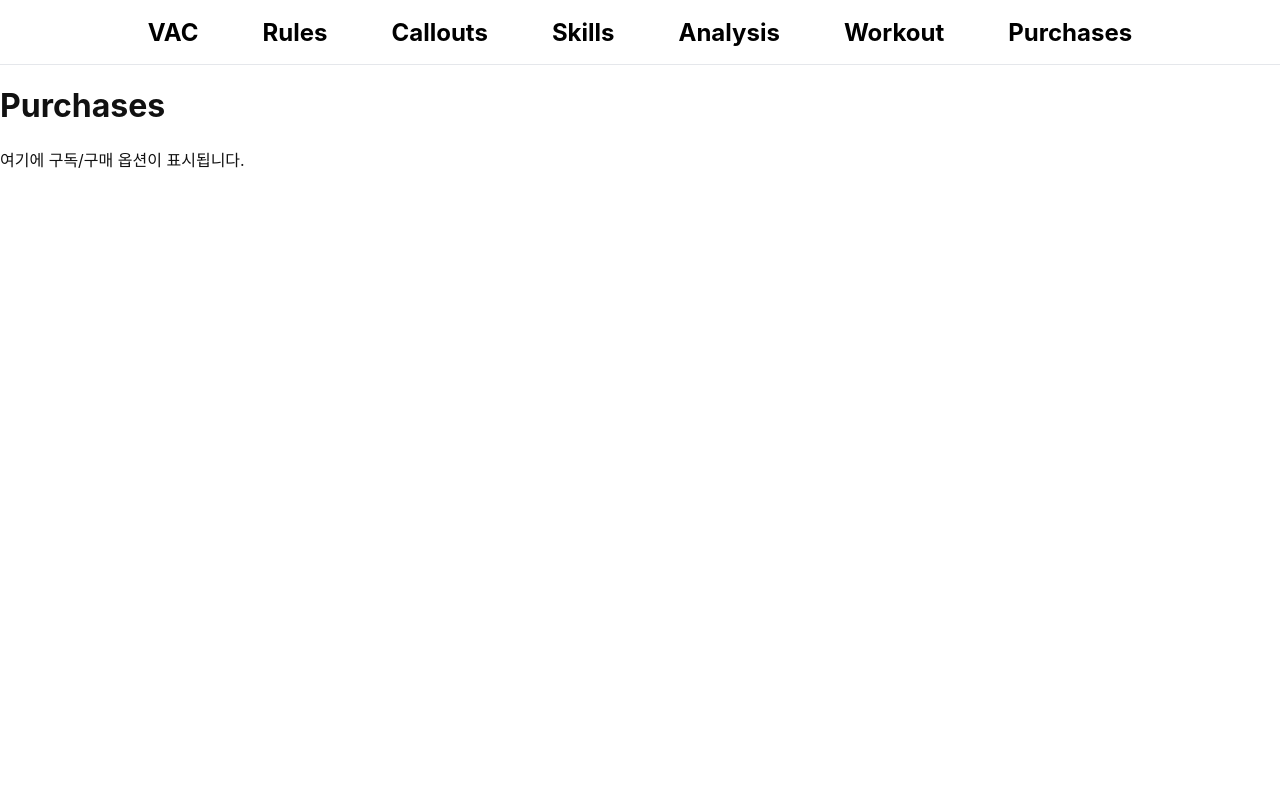
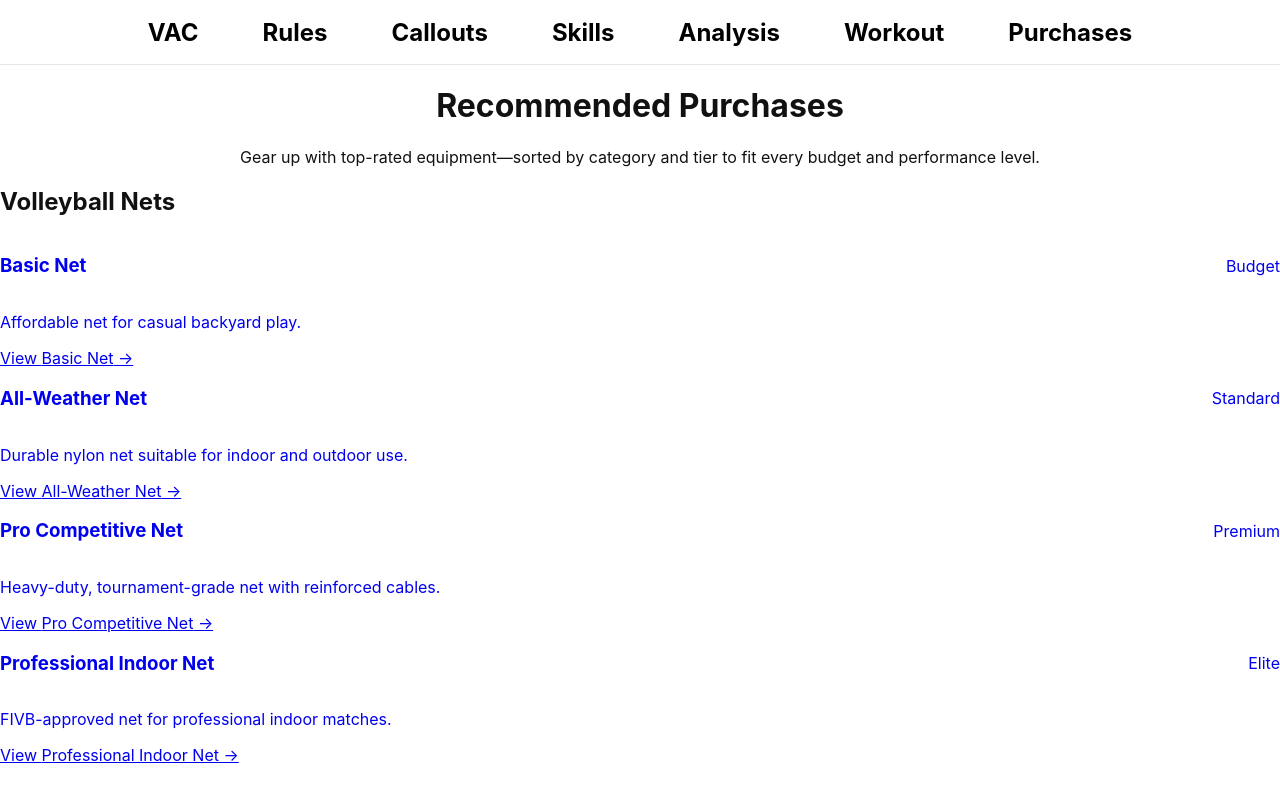
Before and after one commit to blueweriy/volleyball-ai-website, a React (Vite) app: page /purchases in a window 1280 px wide. Shown: the top 788 px of the page. Built offline with nearby package versions, Linux system fonts and the light colour scheme.

Commit message:
Update Purchases.jsx

```diff
--- a/src/pages/Purchases.jsx
+++ b/src/pages/Purchases.jsx
@@ -1,11 +1,108 @@
 // src/pages/Purchases.jsx
-import React from 'react';
+import React from "react";
+import { Link } from "react-router-dom";
+
+// Expanded gearData with more categories, tiers, and additional options
+const gearData = [
+  {
+    category: "Volleyball Nets",
+    items: [
+      { tier: "Budget", label: "Basic Net", to: "/purchases/nets/basic", desc: "Affordable net for casual backyard play." },
+      { tier: "Standard", label: "All-Weather Net", to: "/purchases/nets/all-weather", desc: "Durable nylon net suitable for indoor and outdoor use." },
+      { tier: "Premium", label: "Pro Competitive Net", to: "/purchases/nets/pro", desc: "Heavy-duty, tournament-grade net with reinforced cables." },
+      { tier: "Elite", label: "Professional Indoor Net", to: "/purchases/nets/indoor-pro", desc: "FIVB-approved net for professional indoor matches." },
+    ],
+  },
+  {
+    category: "Volleyball Shoes",
+    items: [
+      { tier: "Budget", label: "Starter Shoes", to: "/purchases/shoes/starter", desc: "Basic traction and cushioning ideal for beginners." },
+      { tier: "Standard", label: "Performance Shoes", to: "/purchases/shoes/performance", desc: "Lightweight design with balanced support and grip." },
+      { tier: "Premium", label: "Advanced Elite Shoes", to: "/purchases/shoes/elite", desc: "Enhanced stability and responsive midsole tech." },
+      { tier: "Pro", label: "Pro-Level Match Shoes", to: "/purchases/shoes/pro", desc: "Top-tier materials for maximum durability and court feel." },
+    ],
+  },
+  {
+    category: "Volleyballs",
+    items: [
+      { tier: "Budget", label: "Training Ball", to: "/purchases/balls/training", desc: "Durable practice ball for drills." },
+      { tier: "Standard", label: "Match Ball", to: "/purchases/balls/match", desc: "Official weight and feel for league play." },
+      { tier: "Premium", label: "Competition Ball", to: "/purchases/balls/competition", desc: "Enhanced grip and consistent flight path." },
+      { tier: "Pro", label: "Ultimate Pro Ball", to: "/purchases/balls/pro", desc: "Professional-grade PU leather for tournaments." },
+    ],
+  },
+  {
+    category: "Protective Gear",
+    items: [
+      { tier: "Budget", label: "Basic Knee Pads", to: "/purchases/accessories/knee-pads/basic", desc: "Light cushioning for occasional dives." },
+      { tier: "Standard", label: "Performance Knee Pads", to: "/purchases/accessories/knee-pads/performance", desc: "Enhanced foam for better impact absorption." },
+      { tier: "Premium", label: "Pro Knee Pads", to: "/purchases/accessories/knee-pads/pro", desc: "Cut-resistant shell and high-density foam." },
+      { tier: "Budget", label: "Ankle Braces", to: "/purchases/accessories/ankle-braces/basic", desc: "Supportive wrap for light stability." },
+      { tier: "Premium", label: "Pro Ankle Braces", to: "/purchases/accessories/ankle-braces/pro", desc: "Dual-pull straps for maximum support." },
+    ],
+  },
+  {
+    category: "Training Equipment",
+    items: [
+      { tier: "Budget", label: "Training Cones", to: "/purchases/accessories/cones", desc: "Markers for footwork drills." },
+      { tier: "Standard", label: "Resistance Bands", to: "/purchases/accessories/bands", desc: "Variable resistance for strength and rehab." },
+      { tier: "Premium", label: "Agility Ladder", to: "/purchases/accessories/ladder", desc: "Durable ladder to refine foot speed." },
+      { tier: "Premium", label: "Spike Trainer", to: "/purchases/accessories/spike-trainer", desc: "Rebounder net to practice setting and spiking." },
+    ],
+  },
+  {
+    category: "Apparel & Hydration",
+    items: [
+      { tier: "Budget", label: "Basic Jersey", to: "/purchases/apparel/jersey/basic", desc: "Moisture-wicking cotton blend." },
+      { tier: "Standard", label: "Performance Jersey", to: "/purchases/apparel/jersey/performance", desc: "Breathable mesh for intense play." },
+      { tier: "Premium", label: "Compression Shorts", to: "/purchases/apparel/compression-shorts", desc: "Muscle support to reduce fatigue." },
+      { tier: "Standard", label: "Water Bottle", to: "/purchases/accessories/bottle", desc: "Insulated stainless steel bottle." },
+      { tier: "Premium", label: "Hydration Pack", to: "/purchases/accessories/hydration-pack", desc: "Hands-free reservoir for on-court rehydration." },
+    ],
+  },
+];
 
 export default function Purchases() {
   return (
-    <div className="min-h-screen bg-gray-100 p-8">
-      <h1 className="text-3xl font-bold mb-4">Purchases</h1>
-      <p>여기에 구독/구매 옵션이 표시됩니다.</p>
+    <div className="bg-white text-gray-900 py-16 px-8 lg:px-20 max-w-6xl mx-auto">
+      <h1 className="text-4xl font-serif font-bold mb-6 text-center">
+        Recommended Purchases
+      </h1>
+      <p className="text-lg text-gray-700 mb-10 text-center">
+        Gear up with top-rated equipment—sorted by category and tier to fit every budget and performance level.
+      </p>
+
+      {gearData.map((section) => (
+        <section key={section.category} className="mb-16">
+          <h2 className="text-2xl font-bold mb-4 text-gray-800">
+            {section.category}
+          </h2>
+          <div className="grid grid-cols-1 md:grid-cols-3 gap-8">
+            {section.items.map((item, idx) => (
+              <Link
+                key={`${item.to}-${idx}`}
+                to={item.to}
+                className="block bg-gray-50 rounded-2xl p-6 shadow-sm hover:shadow-lg transition-shadow no-underline"
+              >
+                <div className="flex items-center justify-between">
+                  <h3 className="text-xl font-semibold text-gray-900">
+                    {item.label}
+                  </h3>
+                  <span className="text-sm font-medium text-gray-500">
+                    {item.tier}
+                  </span>
+                </div>
+                <p className="text-gray-700 leading-relaxed mt-2">
+                  {item.desc}
+                </p>
+                <span className="mt-4 inline-block text-blue-600 underline font-medium">
+                  View {item.label} →
+                </span>
+              </Link>
+            ))}
+          </div>
+        </section>
+      ))}
     </div>
   );
 }
```
